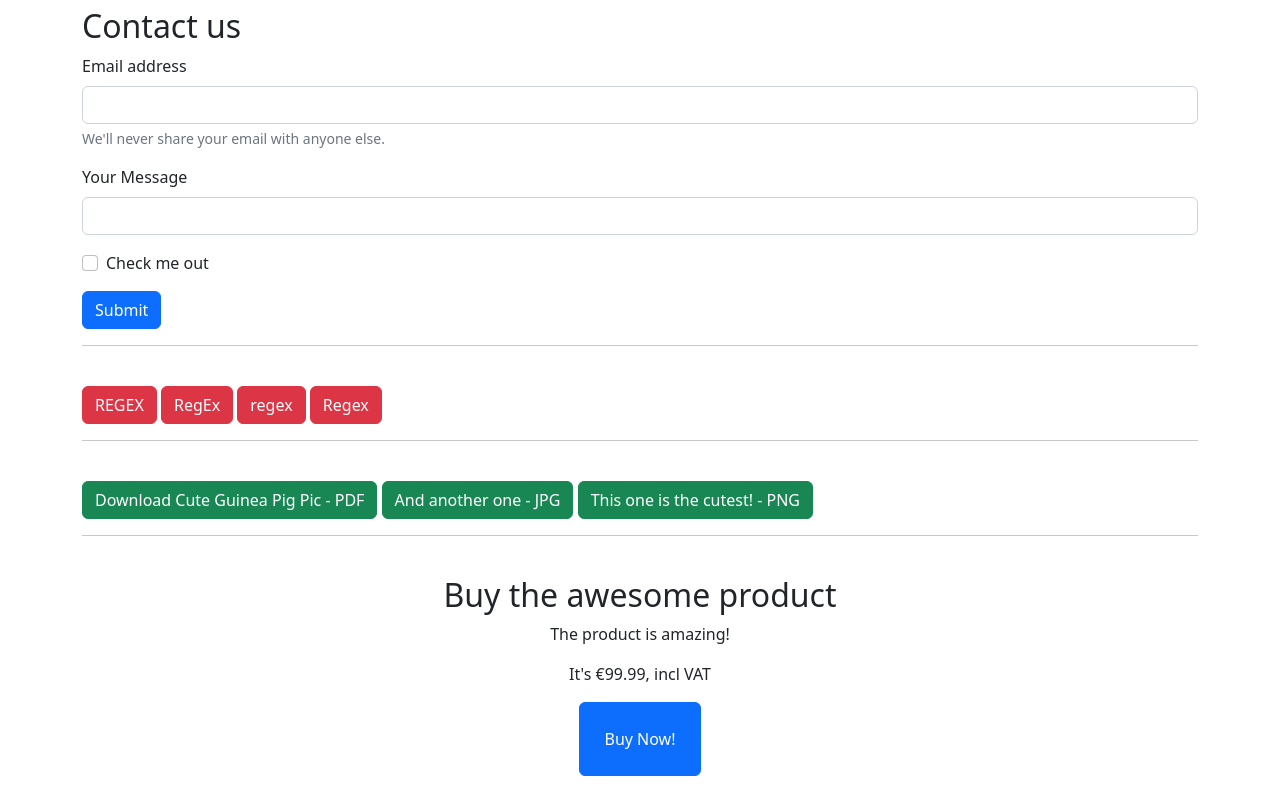
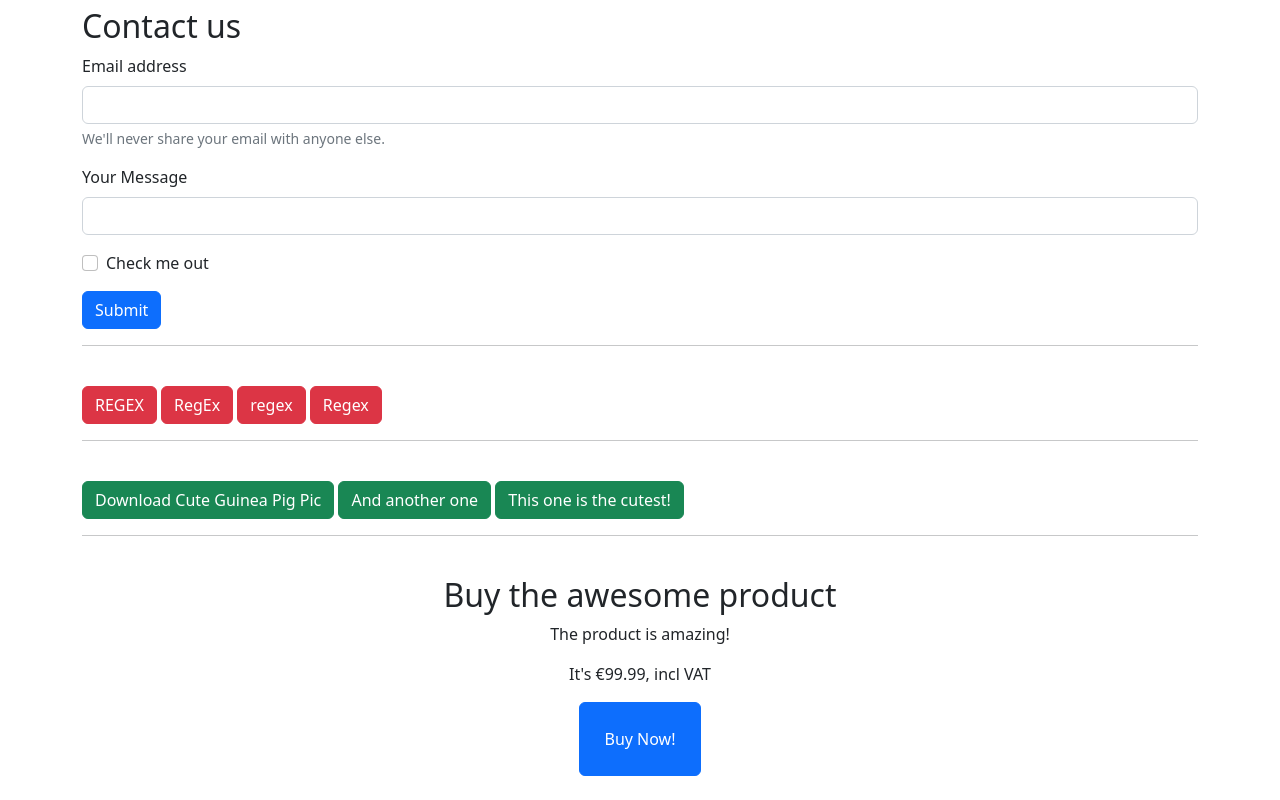
Before and after one commit to juliagronau/lorem-app-w-gtm, a plain HTML site: page index.html in a window 1280 px wide. Shown: the part 1344-2144 px from the top of the page. Drawn offline with nearby package versions, Linux system fonts and the light colour scheme.

Commit message:
remove format from download buttons

```diff
--- a/index.html
+++ b/index.html
@@ -218,12 +218,10 @@
       </div>
       <div class="container guineapig-container pb-4">
         <a class="btn btn-success" href="meerschwein1.pdf" download>
-          Download Cute Guinea Pig Pic - PDF
+          Download Cute Guinea Pig Pic
         </a>
-        <a class="btn btn-success" href="meerschwein2.jpg" download> And another one - JPG</a>
-        <a class="btn btn-success" href="meerschwein3.png" download>
-          This one is the cutest! - PNG</a
-        >
+        <a class="btn btn-success" href="meerschwein2.jpg" download> And another one</a>
+        <a class="btn btn-success" href="meerschwein3.png" download> This one is the cutest!</a>
         <hr />
       </div>
       <div class="container buy-now-container text-center mb-4">
```
